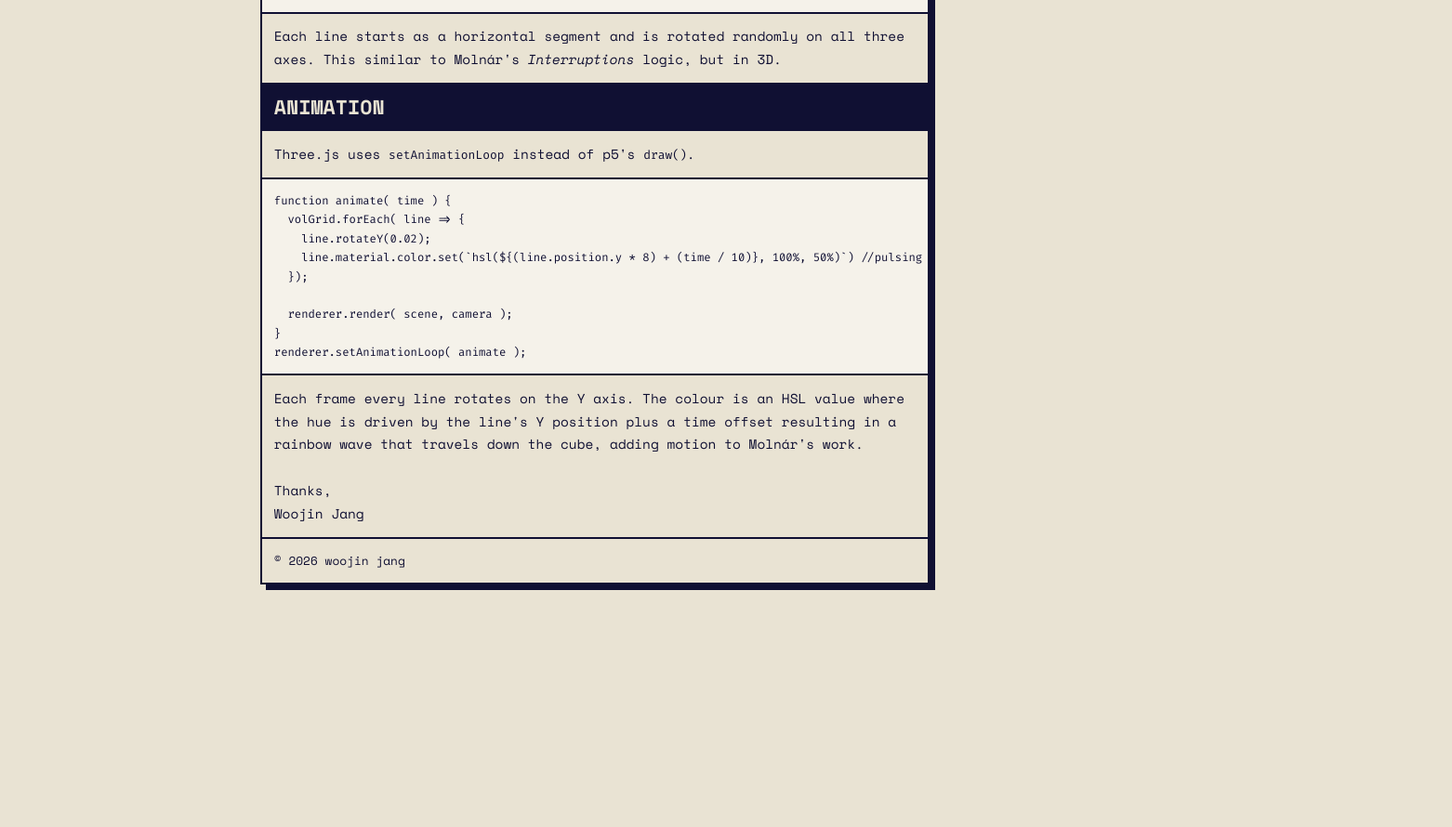
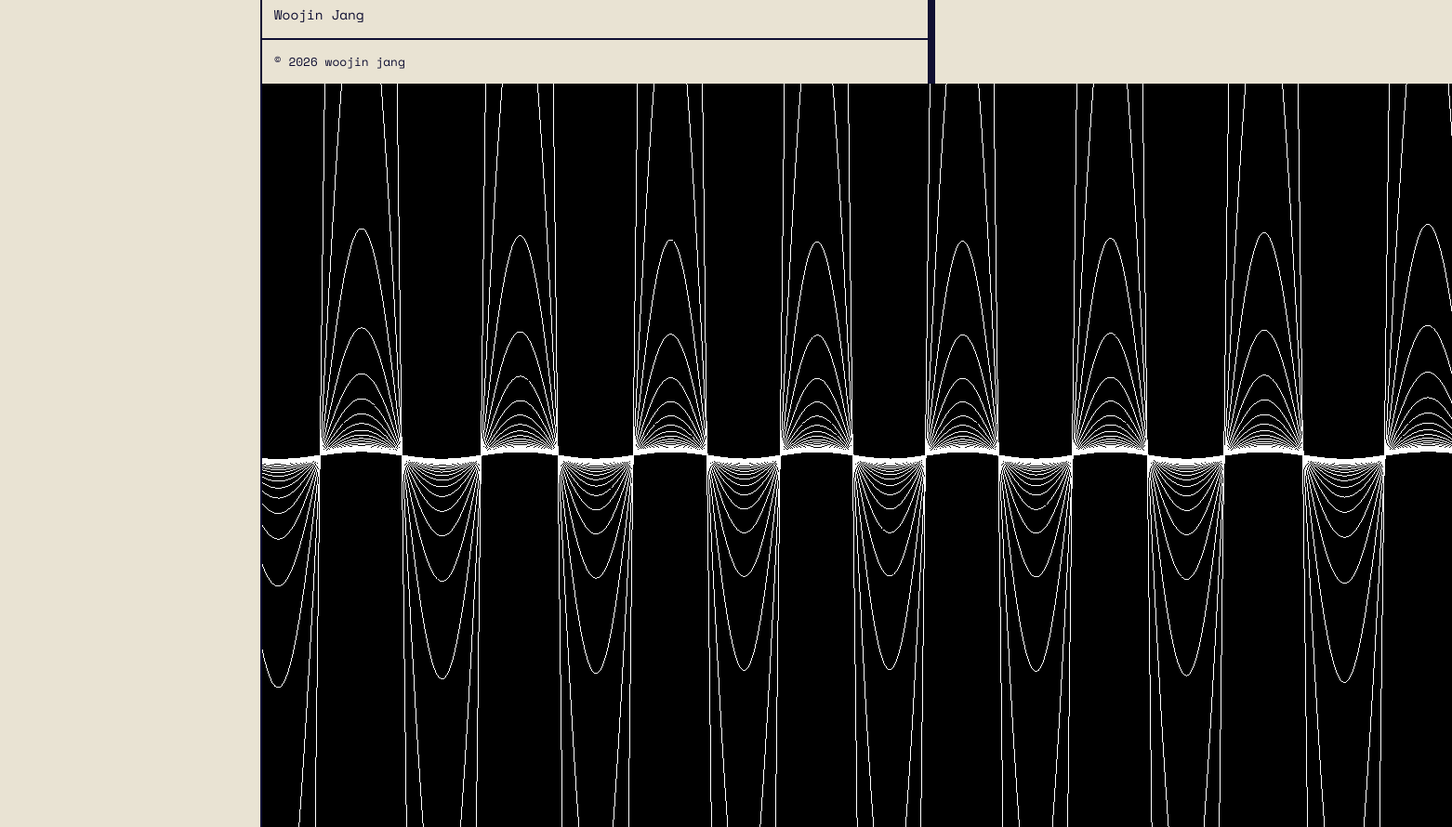
Before and after one commit to wjin-jang/jangnet.cc, a website: page posts/y0-fmcc2-w3-transformations/index.html in a window 1280 px wide. Shown: the part 1883-2773 px from the top of the page at 93% size, 1562 px wide, since content can reach past the window. Before the commit the page ends 2544 px from the top, so only its background shows below. Drawn offline with nearby package versions, Linux system fonts and the light colour scheme; animation ran at ten frames a second.

Commit message:
3js script

```diff
--- a/posts/y0-fmcc2-w3-transformations/index.html
+++ b/posts/y0-fmcc2-w3-transformations/index.html
@@ -5,6 +5,14 @@
     <meta name="viewport" content="width=device-width, initial-scale=1.0">
     <title>Y0/FMCC2/W3 - Transformations – woojin's blog</title>
     <link rel="stylesheet" href="/assets/css/style.css">
+    <script type="importmap">
+      {
+        "imports": {
+          "three": "https://cdn.jsdelivr.net/npm/three@0.180.0/build/three.module.js",
+          "three/addons/": "https://cdn.jsdelivr.net/npm/three@0.180.0/examples/jsm/"
+        }
+      }
+    </script>
 </head>
 <body>
     <header class="site-header">
@@ -25,7 +33,7 @@
                 <div class="post-meta">March 2, 2026 · UAL, Year 0, FMCC2</div>
             </div>
             <div class="post-content">
-                <figure><img src="/assets/images/posts/y0fmcc2w3-0.gif" alt="A cube made of a volumetric grid of lines rotating, pulsing rainbow"><figcaption>Made using Three.js</figcaption></figure>
+                <figure><script type="module" src="main.js"></script><figcaption>Made using Three.js</figcaption></figure>
 <p>This week I&#39;ve been learning Three.js. The sketch is inspired by Vera Molnár&#39;s <em>Interruptions</em> (1969), one of her earliest computer-generated plotter drawings. In it, she fills a grid with line segments of equal length and applies random rotation to each one, creating a dense, chaotic field from an otherwise uniform structure. I wanted to explore the same idea but extended into three dimensions.</p>
 <h2>Setup</h2>
 <p>Every Three.js sketch needs three things: a scene, a camera, and a renderer.</p>
--- /dev/null
+++ b/posts/y0-fmcc2-w3-transformations/main.js
@@ -0,0 +1,67 @@
+import * as THREE from 'three';
+import { OrbitControls } from 'three/addons/controls/OrbitControls.js';
+
+const scene = new THREE.Scene();
+const camera = new THREE.PerspectiveCamera( 30, window.innerWidth / window.innerHeight, 0.1, 1000 );
+
+const renderer = new THREE.WebGLRenderer();
+renderer.setSize( window.innerWidth, window.innerHeight );
+document.body.appendChild( renderer.domElement );
+
+//const controls = new OrbitControls( camera, renderer.domElement );
+const radiusMultiplier = 12;
+
+let waves = [];
+
+for(let x = 0; x < 24; x++){
+  let geometry = createWaveGeometry( x*radiusMultiplier );
+  let material = new THREE.LineBasicMaterial( { color: 0xffffff } );
+  let wave = new THREE.Line( geometry, material );
+
+  scene.add( wave )
+  waves.push( {obj: wave, radius: x*radiusMultiplier } )
+}
+
+camera.position.x = 0.01;
+camera.position.y = 0.01;
+camera.position.z = 0.01;
+//controls.update();
+
+function animate( time ) {
+  camera.rotateY(0.001);
+  //controls.update();
+
+  renderer.render( scene, camera );
+
+  //console.log(`${camera.position.x} ${camera.position.y} ${camera.position.z}`)
+}
+renderer.setAnimationLoop( animate );
+
+function createWaveGeometry( radius ) {
+  let points = [];
+  let circleResolution = 0.001;
+
+  for(let angle = 0; angle < 2*Math.PI; angle += circleResolution){
+    let freq = 60;
+    let amp = 200/radius;
+    let period = 0;
+
+    let y = Math.sin(angle * freq + period) * amp;
+
+    let x = radius*Math.cos(angle);
+    let z = radius*Math.sin(angle);
+
+
+    points.push( new THREE.Vector3( x , y , z ) );
+  }
+
+  let geometry = new THREE.BufferGeometry().setFromPoints( points );
+
+  return geometry
+}
+
+function createWaveMaterial( radius ) {
+  let material = new THREE.LineBasicMaterial( { color : `hsl(0, 100%, ${radius}%)` } );
+
+  return material;
+}
```
